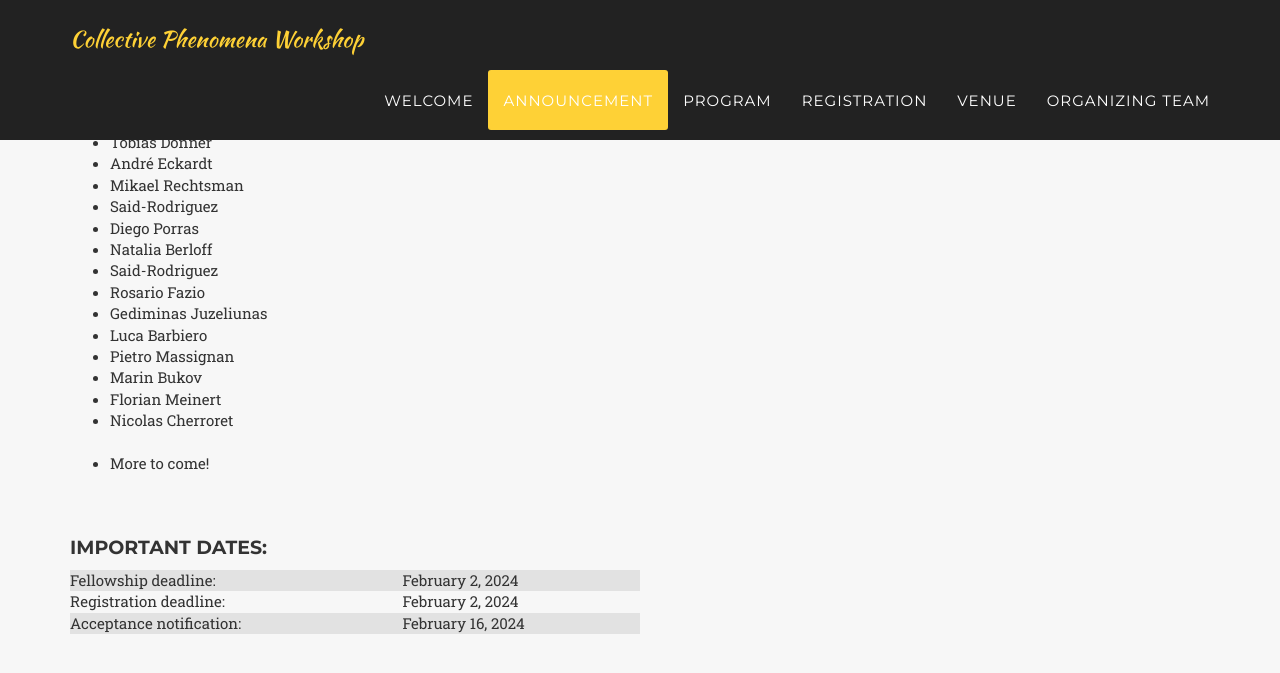
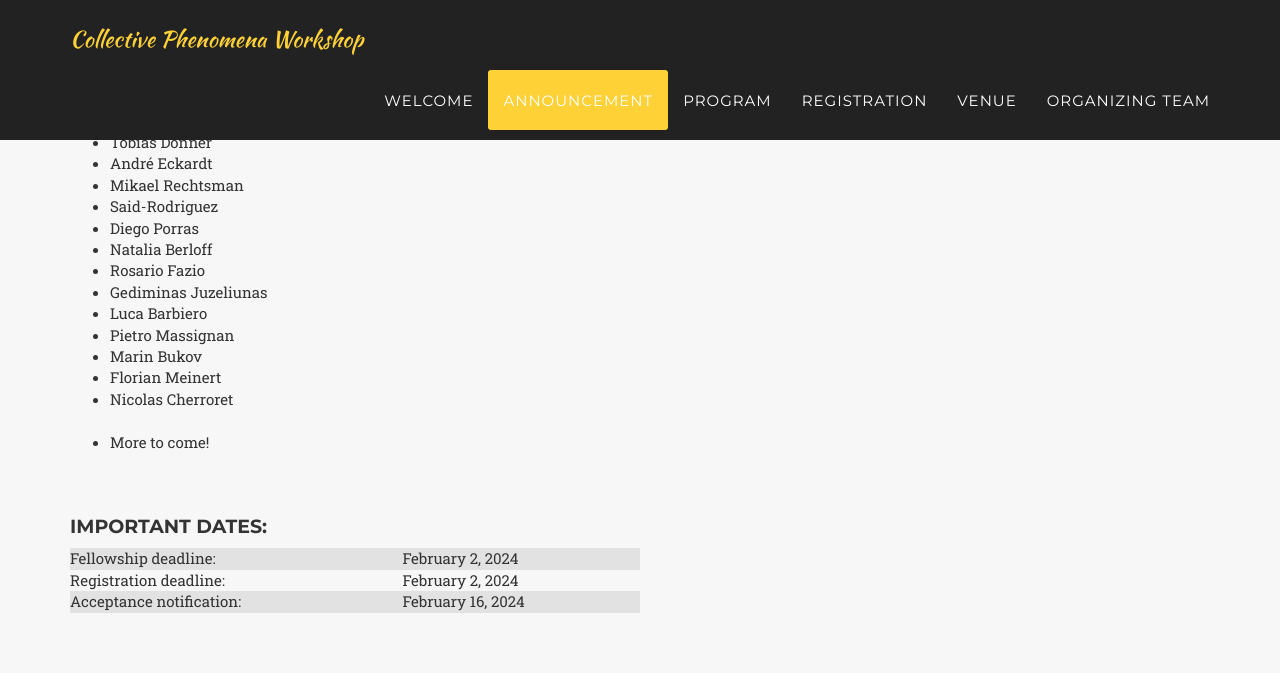
Before and after one commit to KilianSeibold/KilianSeibold.github.io, a Jekyll site: the page built from index.html, in a window 1280 px wide and 900 px high, scrolled down 1669 px. Shown: the top 673 px of the window. Built offline with Jekyll 4.4.1, drawn with Linux system fonts in a browser that asks for light colours; some web fonts are replaced.

Commit message:
Update announcement.html

```diff
--- a/_includes/announcement.html
+++ b/_includes/announcement.html
@@ -17,7 +17,6 @@
   <li> Said-Rodriguez</li>
   <li> Diego Porras</li>
  <li> Natalia Berloff</li>
-  <li> Said-Rodriguez</li>
   <li> Rosario Fazio</li>
    <li> Gediminas Juzeliunas</li>
   <li> Luca Barbiero</li>
```
